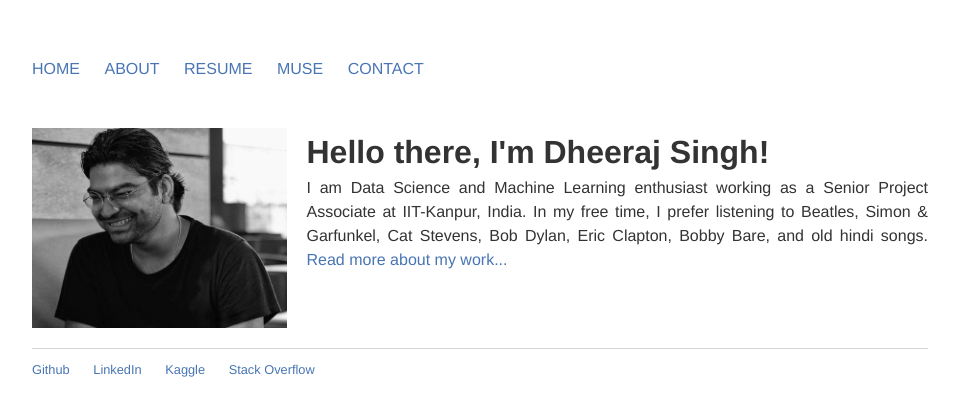
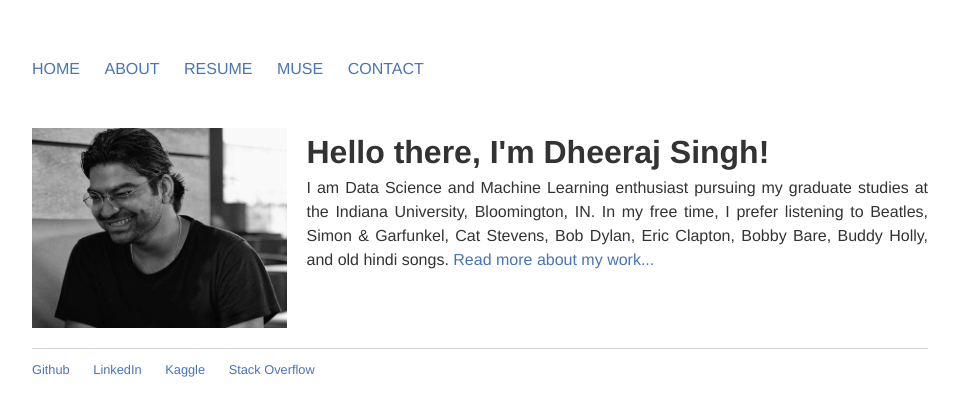
Before and after one commit to Dheeraj2444/Dheeraj2444.github.io, a Jekyll site: the page built from index.html, in a window 1280 px wide. Shown: the top 416 px of the page, without its empty margins (160-1119 px from the left). Built offline with Jekyll 4.4.1, drawn with Linux system fonts in a browser that asks for light colours.

Commit message:
Update index.html

```diff
--- a/index.html
+++ b/index.html
@@ -5,6 +5,6 @@ title: Dheeraj Singh
 <div id="content">
 	<p><img src="./images/14285458_10155221726719447_418847294_o.jpg" alt="Profile Image" height="200"/>
 	<span style="font-size: 2em"><strong>Hello there, I'm Dheeraj Singh!</strong></span><br style="line-height:3" />
-	I am Data Science and Machine Learning enthusiast working as a Senior Project Associate at IIT-Kanpur, India. In my free time,
-	I prefer listening to Beatles, Simon & Garfunkel, Cat Stevens, Bob Dylan, Eric Clapton, Bobby Bare, and old hindi songs. <a href="/about">Read more about my work...</a></p>
+	I am Data Science and Machine Learning enthusiast pursuing my graduate studies at the Indiana University, Bloomington, IN. In my free time,
+	I prefer listening to Beatles, Simon & Garfunkel, Cat Stevens, Bob Dylan, Eric Clapton, Bobby Bare, Buddy Holly, and old hindi songs. <a href="/about">Read more about my work...</a></p>
 </div>
```
